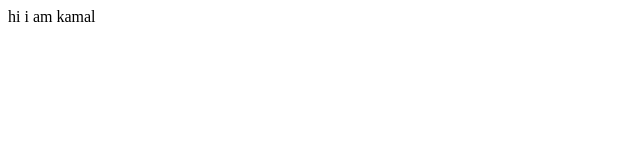
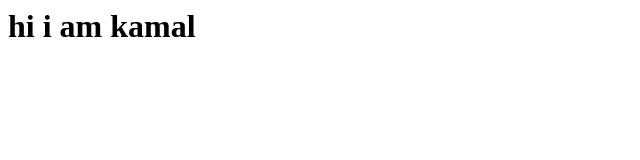
Before and after one commit to kama1661/kama1661.github.io, a plain HTML site: page index.html in a window 1280 px wide. Shown: the whole page, without its empty margins (0-640 px from the left). Drawn offline with Linux system fonts and the light colour scheme.

Commit message:
second commit

```diff
--- a/index.html
+++ b/index.html
@@ -1,6 +1,7 @@
 <html>
 
 	<body>
-		hi i am kamal
+	      <h1 color="green">	hi i am kamal </h1>
+
 	</body>
 </html>
```
